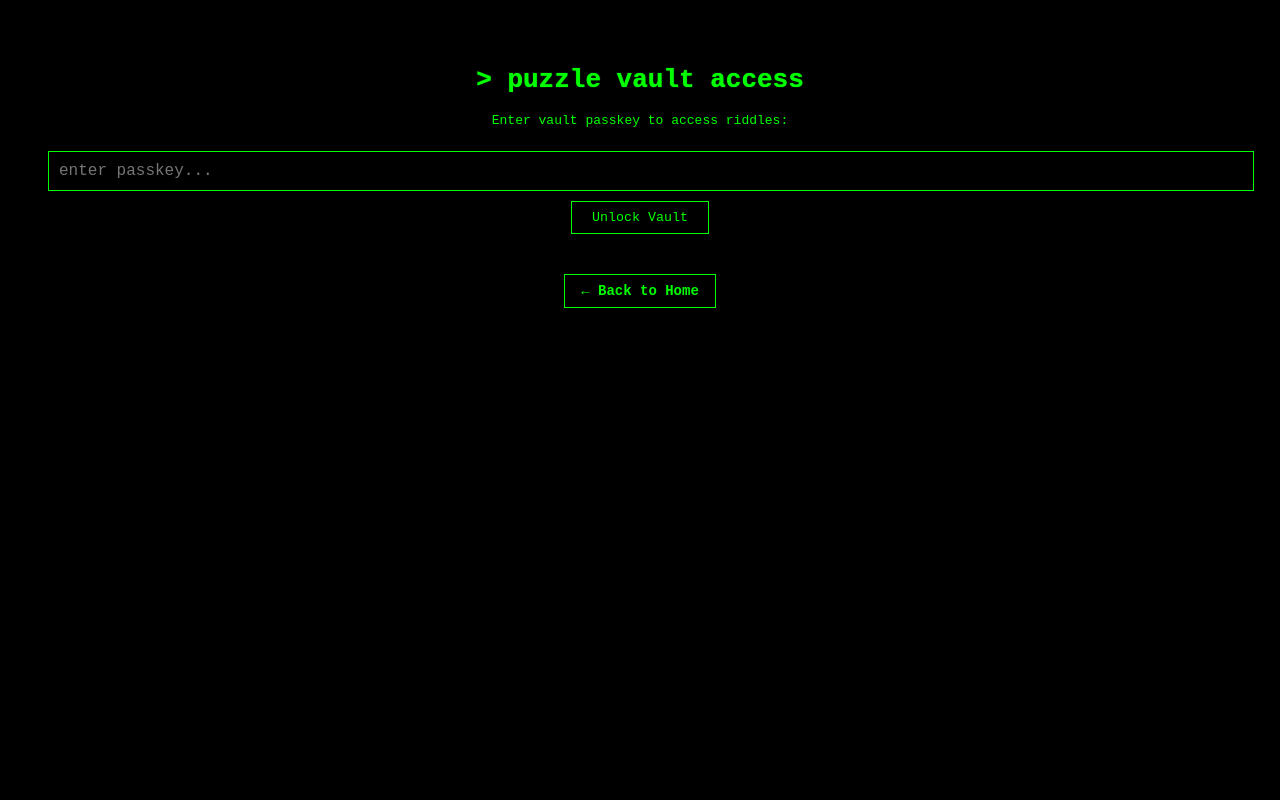
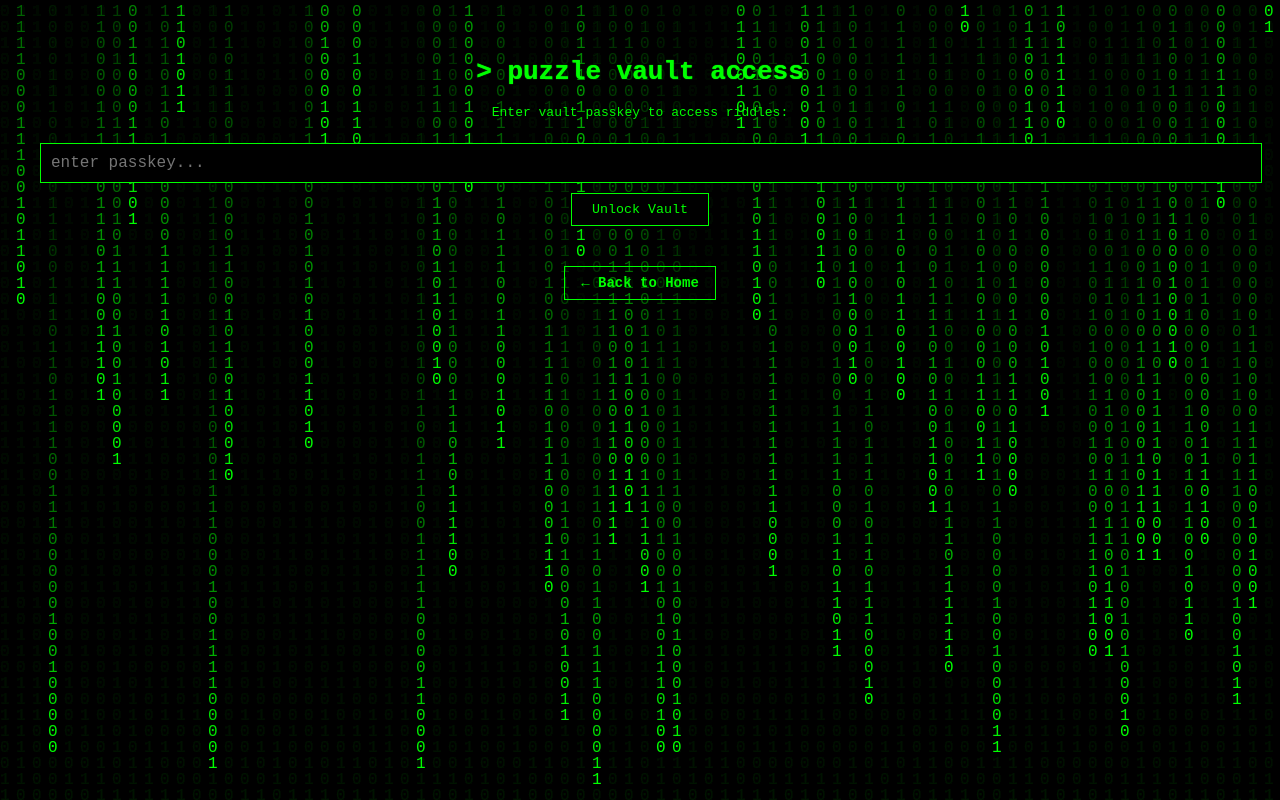
Before and after one commit to BitByt3s/bitbyt3s.github.io, a plain HTML site: page puzzle.html in a window 1280 px wide. Drawn offline with Linux system fonts and the light colour scheme.

Commit message:
Update puzzle.html

```diff
--- a/puzzle.html
+++ b/puzzle.html
@@ -4,17 +4,25 @@
   <meta charset="UTF-8">
   <title>bitbyt3s // Puzzle Vault</title>
   <style>
+    html, body {
+      margin: 0;
+      padding: 0;
+      overflow: hidden;
+    }
+
     body {
       background-color: black;
       color: #00ff00;
       font-family: monospace;
+      text-align: center;
       padding: 40px;
-      text-align: center;
-      overflow-x: hidden;
     }
 
-    h1 {
-      animation: glitch 1s infinite;
+    canvas {
+      position: fixed;
+      top: 0;
+      left: 0;
+      z-index: -1;
     }
 
     input {
@@ -44,6 +52,7 @@
       margin: 30px auto;
       max-width: 700px;
       text-align: left;
+      background-color: rgba(0,0,0,0.8);
     }
 
     .linkReveal {
@@ -78,6 +87,10 @@
       text-shadow: 0 0 8px #00ff00;
     }
 
+    h1 {
+      animation: glitch 1s infinite;
+    }
+
     @keyframes glitch {
       0% { text-shadow: 0 0 1px #00ff00; }
       20% { text-shadow: -2px 0 2px #00ff00; }
@@ -90,11 +103,13 @@
 </head>
 <body>
 
+  <canvas id="matrixCanvas"></canvas>
+
   <audio id="typeSound" src="sounds/typing.mp3" preload="auto"></audio>
 
   <h1>> puzzle vault access</h1>
 
-  <!-- Passkey prompt first -->
+  <!-- Passkey prompt -->
   <div id="gatekeeper">
     <p>Enter vault passkey to access riddles:</p>
     <input id="vaultInput" placeholder="enter passkey..." />
@@ -102,7 +117,7 @@
     <button onclick="checkVault()">Unlock Vault</button>
   </div>
 
-  <!-- Hidden puzzle zone -->
+  <!-- Puzzle zone -->
   <div id="puzzleZone" class="hidden">
 
     <p>Each riddle unlocks a hidden dubstep track. Type your answer to continue.</p>
@@ -136,12 +151,42 @@
         ✅ Track unlocked: <a href="https://soundcloud.com/fermilat/wherewegoatnight" target="_blank">Fermilat – WHERE WE GO AT NIGHT</a>
       </div>
     </div>
-
   </div>
 
   <a class="back-home" href="index.html">← Back to Home</a>
 
   <script>
+    // Matrix background
+    const canvas = document.getElementById("matrixCanvas");
+    const ctx = canvas.getContext("2d");
+    canvas.height = window.innerHeight;
+    canvas.width = window.innerWidth;
+
+    const letters = "01";
+    const fontSize = 16;
+    const columns = canvas.width / fontSize;
+    const drops = Array.from({ length: columns }).fill(1);
+
+    function drawMatrix() {
+      ctx.fillStyle = "rgba(0, 0, 0, 0.05)";
+      ctx.fillRect(0, 0, canvas.width, canvas.height);
+      ctx.fillStyle = "#0F0";
+      ctx.font = fontSize + "px monospace";
+
+      for (let i = 0; i < drops.length; i++) {
+        const text = letters.charAt(Math.floor(Math.random() * letters.length));
+        ctx.fillText(text, i * fontSize, drops[i] * fontSize);
+        if (drops[i] * fontSize > canvas.height && Math.random() > 0.975) drops[i] = 0;
+        drops[i]++;
+      }
+    }
+
+    setInterval(drawMatrix, 50);
+    window.onresize = () => {
+      canvas.height = window.innerHeight;
+      canvas.width = window.innerWidth;
+    };
+
     function checkVault() {
       const val = document.getElementById('vaultInput').value.trim().toLowerCase();
       const typeSound = document.getElementById('typeSound');
@@ -168,7 +213,6 @@
         document.getElementById("link" + puzzleNumber).style.display = "block";
         const typeSound = document.getElementById("typeSound");
         if (typeSound) typeSound.play().catch(() => {});
-
         if (puzzleNumber === 1) {
           document.getElementById("puzzle2").classList.remove("hidden");
         }
```
